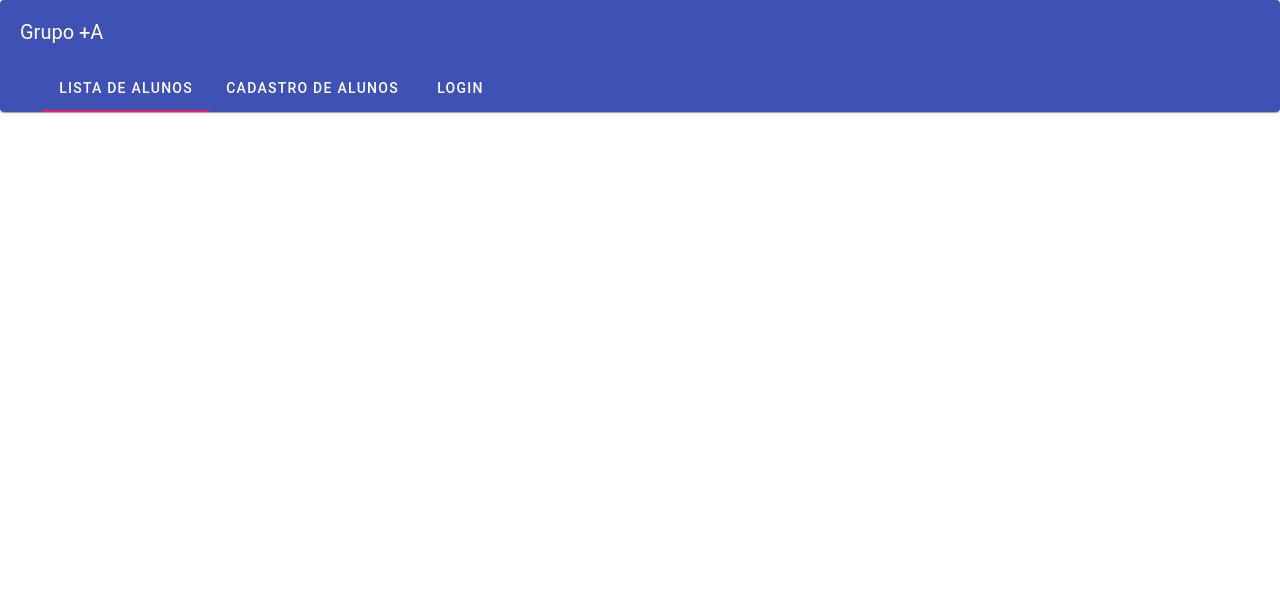
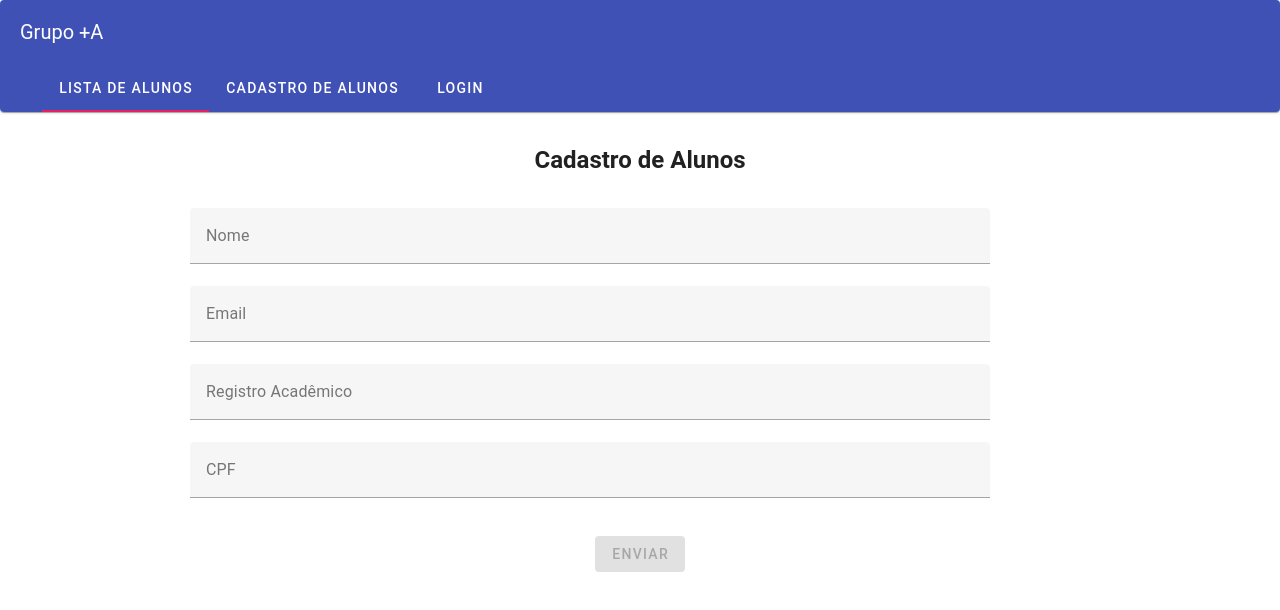
Before and after one commit to paolaarruee/challenge-full-stack-web, a Vue app: page /cadastro-de-alunos in a window 1280 px wide. Shown: the top 610 px of the page. Built offline with nearby package versions, Linux system fonts and the light colour scheme.

Commit message:
feat: Formulario e validadores

```diff
--- a/package.json
+++ b/package.json
@@ -11,8 +11,10 @@
   "dependencies": {
     "@mdi/font": "^7.4.47",
     "axios": "^1.10.0",
+    "vee-validate": "^4.15.1",
     "vue": "^3.5.17",
-    "vue-router": "^4.5.1"
+    "vue-router": "^4.5.1",
+    "yup": "^1.6.1"
   },
   "devDependencies": {
     "@vitejs/plugin-vue": "^6.0.0",
--- /dev/null
+++ b/src/views/StudentForm.vue
@@ -0,0 +1,99 @@
+<script setup lang="ts">
+import { useField, useForm } from 'vee-validate'
+import * as yup from 'yup'
+import { computed } from 'vue'
+
+
+const schema = yup.object({
+    name: yup.string().required('Nome é obrigatório'),
+    email: yup.string().email('Email inválido').required('Email é obrigatório'),
+    ra: yup
+        .string()
+        .required('Registro acadêmico é obrigatório')
+        .matches(/^\d{1,10}$/, 'Máximo 10 dígitos numéricos'),
+    cpf: yup
+        .string()
+        .required('CPF é obrigatório')
+        .matches(/^\d{11}$/, 'CPF deve conter exatamente 11 dígitos numéricos')
+})
+
+const { handleSubmit, meta } = useForm({
+    validationSchema: schema,
+    validateOnMount: false
+})
+
+
+const name = useField('name')
+const email = useField('email')
+const ra = useField('ra')
+const cpf = useField('cpf')
+
+
+const onSubmit = handleSubmit((values) => {
+    console.log('Dados enviados com sucesso:', values)
+})
+
+const isFormValid = computed(() => meta.value.valid)
+
+function onlyNumbers(event: Event) {
+    const input = event.target as HTMLInputElement
+    input.value = input.value.replace(/\D/g, '')
+}
+</script>
+
+<template>
+    <div class="body">
+        <h2 class="title">
+            Cadastro de Alunos
+        </h2>
+        <div class="form">
+            <form @submit.prevent="onSubmit">
+                <v-text-field v-model="name.value.value" :error-messages="name.errorMessage.value" label="Nome" />
+
+                <v-text-field v-model="email.value.value" :error-messages="email.errorMessage.value" label="Email" />
+
+                <v-text-field v-model="ra.value.value" :error-messages="ra.errorMessage.value"
+                    label="Registro Acadêmico" counter="10" @input="onlyNumbers" />
+
+                <v-text-field v-model="cpf.value.value" :error-messages="cpf.errorMessage.value" label="CPF"
+                    counter="11" @input="onlyNumbers" />
+
+                <div class="d-flex justify-center mt-4">
+                    <v-btn type="submit" :disabled="!isFormValid">
+                        Enviar
+                    </v-btn>
+                </div>
+            </form>
+        </div>
+    </div>
+
+
+</template>
+
+<style scoped>
+::v-deep(.v-text-field) {
+    max-width: 800px;
+}
+
+.body {
+    display: flex;
+    flex-direction: column;
+    align-items: center;
+}
+
+.title {
+    padding-top: 30px;
+    display: flex;
+    justify-content: center;
+    margin-bottom: 30px;
+}
+
+.form {
+    display: flex;
+    flex-direction: column;
+    gap: 16px;
+    max-width: 900px;
+    width: 100%;
+    justify-content: center;
+}
+</style>
```
Also changed, not shown: src/router/index.ts (+9 -7 lines), 1 other file (tests, documents, lock files or other folders).
